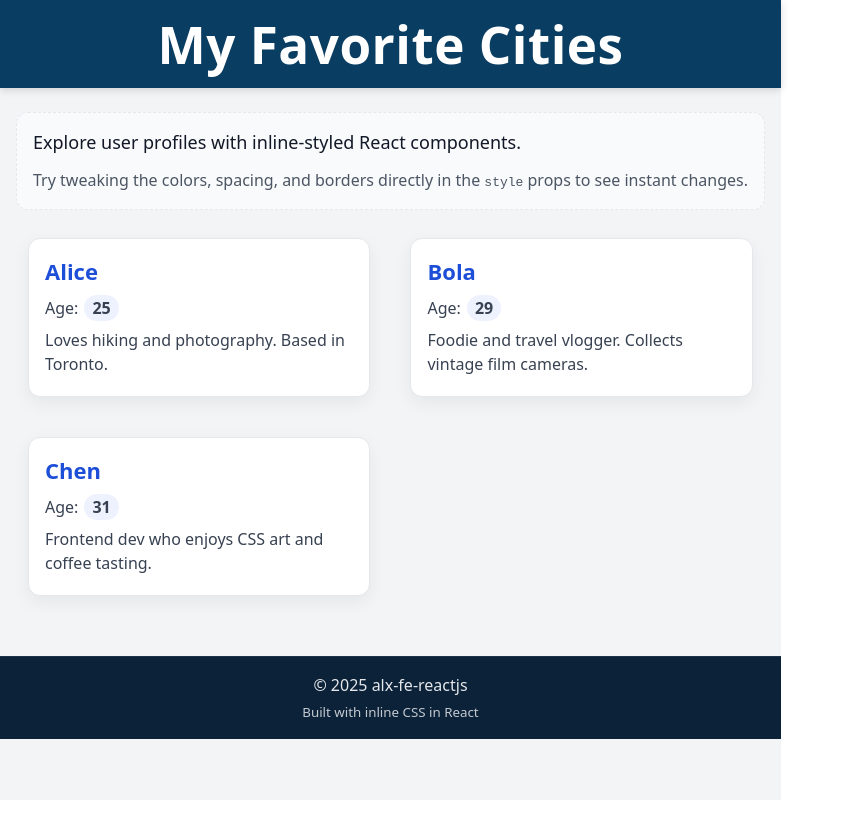
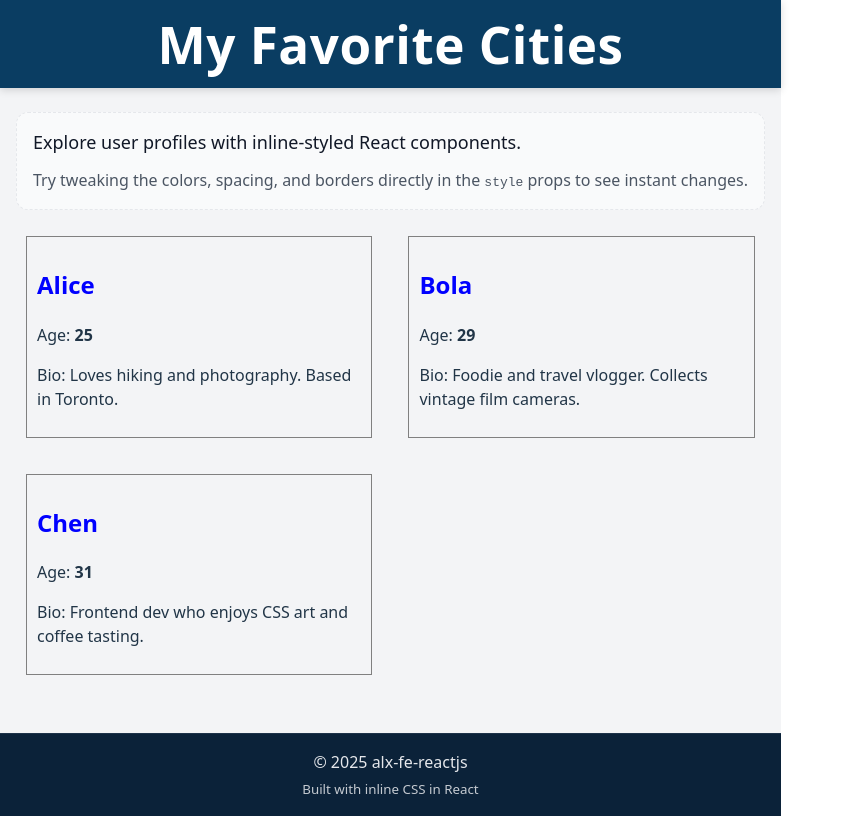
Before and after one commit to eghosa95/alx-fe-reactjs, a React (Vite) app in the folder alx-react-app-new/: page / in a window 1280 px wide. Shown: the whole page, without its empty margins (0-846 px from the left). Built offline with nearby package versions, Linux system fonts and the light colour scheme.

Commit message:
Update UserProfile.jsx

```diff
--- a/alx-react-app-new/src/components/UserProfile.jsx
+++ b/alx-react-app-new/src/components/UserProfile.jsx
@@ -1,14 +1,14 @@
-/* Receives props: name, age, bio */
 export default function UserProfile(props) {
-  const cardStyle = {
-    border: "1px solid #e5e7eb",
-    borderRadius: 12,
-    padding: 16,
-    margin: 12,
-    maxWidth: 420,
-    background: "#ffffff",
-    boxShadow: "0 6px 18px rgba(0,0,0,0.06)",
-  };
+  return (
+    <div style={{ border: "1px solid gray", padding: "10px", margin: "10px" }}>
+      <h2 style={{ color: "blue" }}>{props.name}</h2>
+      <p>
+        Age: <span style={{ fontWeight: "bold" }}>{props.age}</span>
+      </p>
+      <p>Bio: {props.bio}</p>
+    </div>
+  );
+
 
   const nameStyle = {
     color: "#1d4ed8",
```
